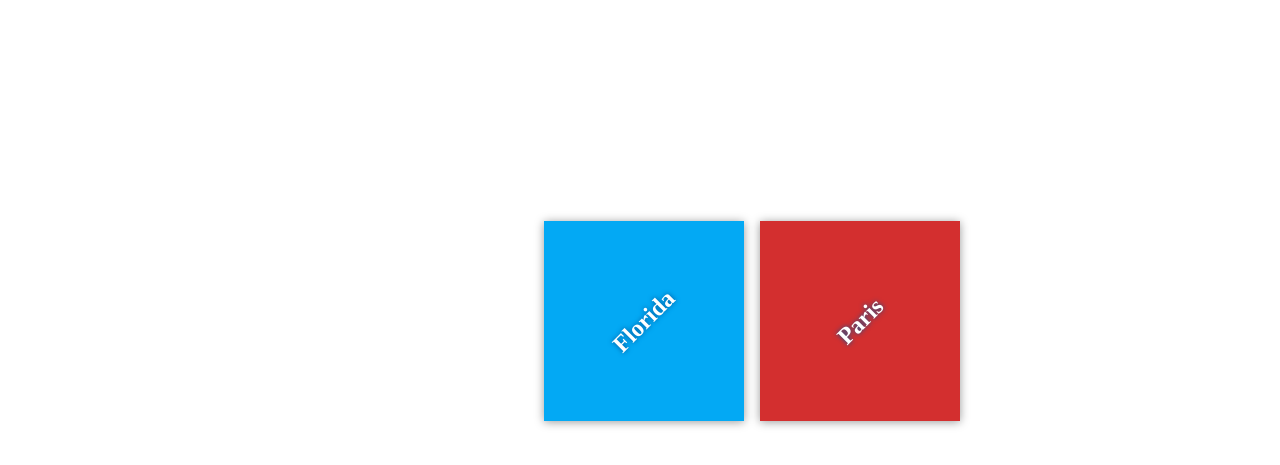
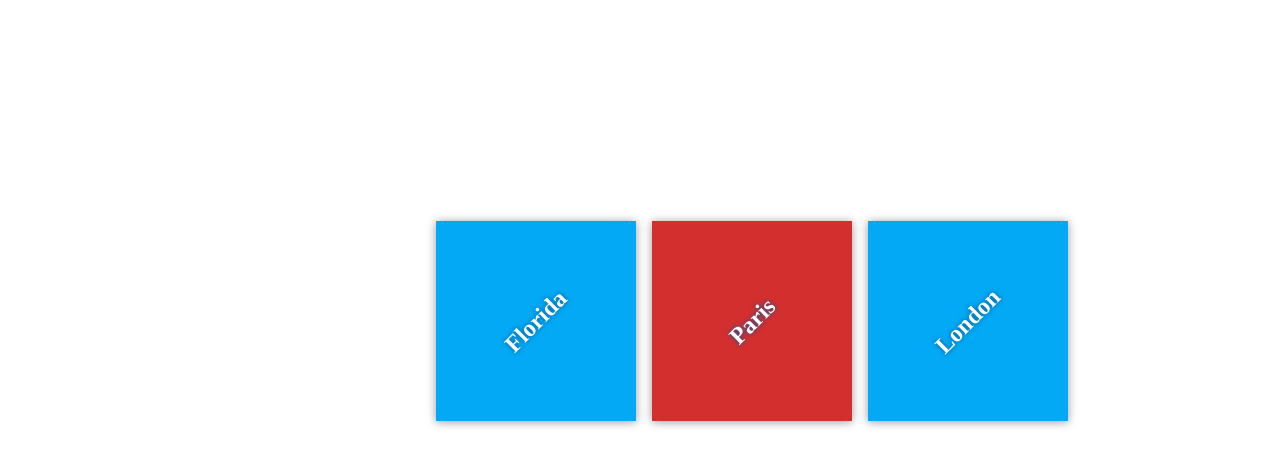
Before and after one commit to HanoofAlrabghi/my-travel-plans, a plain HTML site: page index.html in a window 1280 px wide. Shown: the part 79-544 px from the top of the page. Drawn offline with Linux system fonts and the light colour scheme.

Commit message:
adding another city

```diff
--- a/index.html
+++ b/index.html
@@ -17,6 +17,10 @@
             <div class="destination" id="paris">
                 <h2>Paris</h2>
             </div>
+
+            <div class="destination" id="florida">
+                <h2>London</h2>
+            </div>
         </div>
     </div>
 
```
